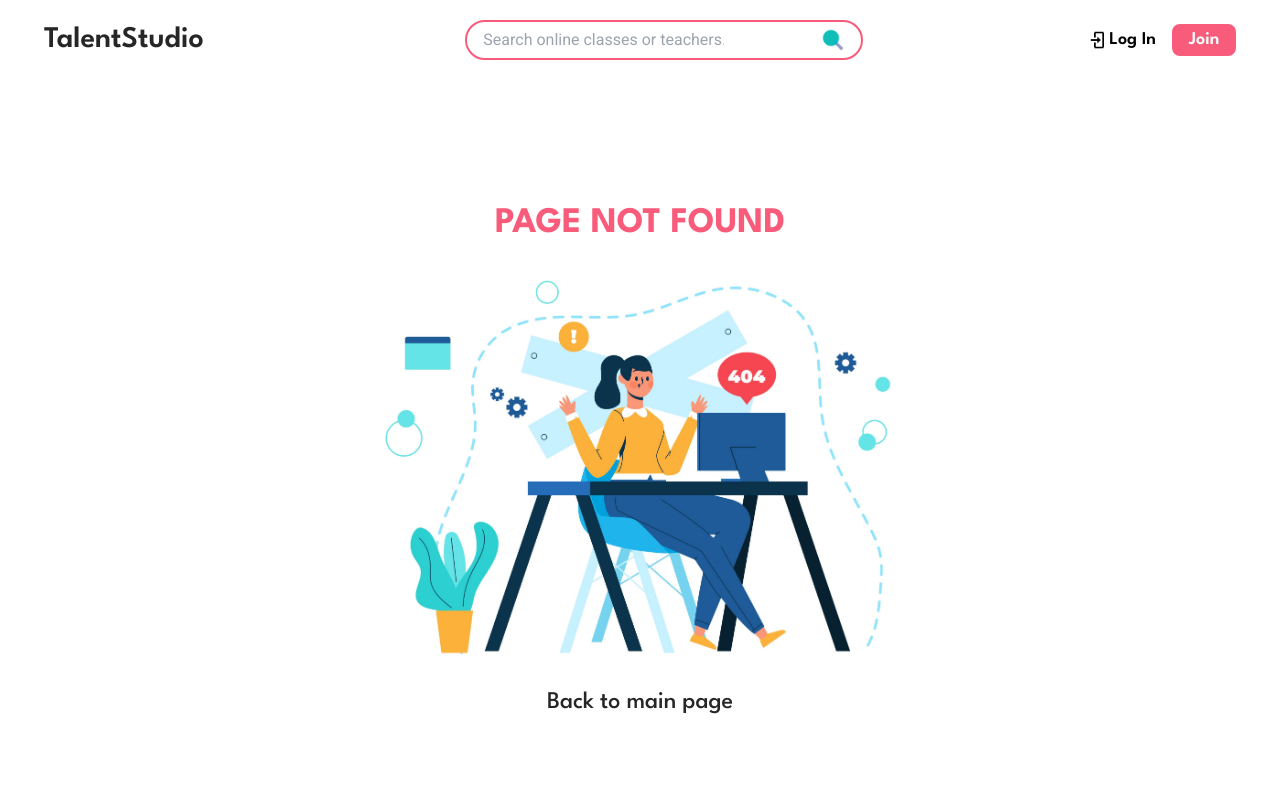
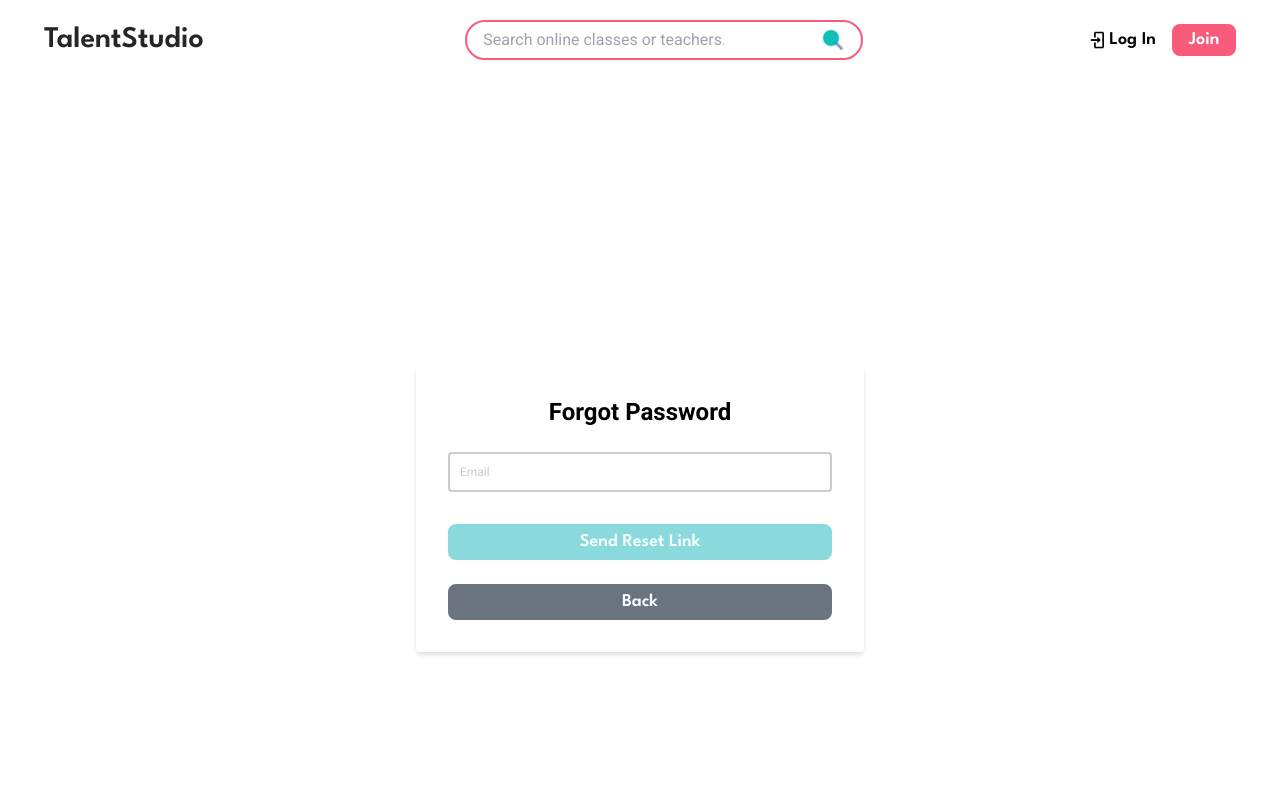
Before and after one commit to Code-the-Dream-School/gg-pac-team4-front, a React (Vite) app: page /forgot-password in a window 1280 px wide. Before the commit this address had no page. Shown: the top 800 px of the page. Built offline with nearby package versions, Linux system fonts and the light colour scheme.

Commit message:
PP-34-Password-reset-form

```diff
--- a/package.json
+++ b/package.json
@@ -17,6 +17,7 @@
     "axios": "^1.6.7",
     "react": "^18.2.0",
     "react-dom": "^18.2.0",
+    "react-modal": "^3.16.1",
     "react-router-dom": "^6.25.1"
   },
   "devDependencies": {
--- a/src/AppRoutes.jsx
+++ b/src/AppRoutes.jsx
@@ -10,6 +10,8 @@ import PaymentForm from './components/payment/PaymentForm.jsx';
 import PrivateRoute from './PrivateRoute.jsx';
 import Register from './components/auth/Register.jsx';
 import SearchBar from './components/search/SearchBar.jsx';
+import ForgotPassword from './components/auth/ForgotPassword'
+import ResetPasswordForm from './components/auth/ResetPasswordForm.jsx';
 
 const AppRoutes = () => {
   return (
@@ -27,6 +29,8 @@ const AppRoutes = () => {
         </Route>
         <Route path="/search" element={<SearchBar />} />
         <Route path="/payment" element={<PaymentForm />} />
+        <Route path="/forgot-password" element={<ForgotPassword />} />
+        <Route path="/reset-password" element={<ResetPasswordForm />} />
       </Routes>
       </main>
       <Footer />
--- /dev/null
+++ b/src/components/auth/ForgotPassword.jsx
@@ -0,0 +1,101 @@
+import React, { useState } from 'react';
+import axios from 'axios';
+import FormInput from "../common/FormInput";
+import { useNavigate } from "react-router-dom";
+import Modal from 'react-modal';
+
+Modal.setAppElement('#root'); // Set the app element for accessibility
+
+const ForgotPassword = () => {
+  const [email, setEmail] = useState('');
+  const [message, setMessage] = useState('');
+  const [formErrors, setFormErrors] = useState({});
+  const [isModalOpen, setIsModalOpen] = useState(false);
+  const navigate = useNavigate();
+
+  const handleSubmit = async (e) => {
+    e.preventDefault();
+
+    if (!email) {
+      setFormErrors({
+        ...formErrors,
+        email: "Email is required",
+      });
+      return;
+    }
+
+    try {
+      const response = await axios.post('http://localhost:8000/api/v1/forgot-password', {
+        email: email
+      }, {
+        headers: {
+          'Content-Type': 'application/json'
+        }
+      });
+      setMessage(''); // Clear the message
+      setIsModalOpen(true); // Open the modal
+    } catch (error) {
+      console.error('Error:', error);
+      if (error.response && error.response.status === 401) {
+        setMessage('Invalid credentials');
+      } else {
+        setMessage(error.response?.data?.message || 'Error sending password reset link');
+      }
+    }
+  };
+
+  return (
+    <div className="flex items-center justify-center min-h-screen">
+      <div className="w-full max-w-md p-8 space-y-6 rounded shadow-md">
+        <h2 className="text-2xl font-bold text-center">Forgot Password</h2>
+        <form onSubmit={handleSubmit} className="space-y-4">
+          {message && <p className="text-red text-sm font-spartan">{message}</p>}
+          {formErrors.email && <p className="text-red text-sm font-spartan">{formErrors.email}</p>}
+          <FormInput
+            type="email"
+            placeholder=" "
+            name="email"
+            value={email}
+            onChange={(e) => setEmail(e.target.value)}    // Update email state on change
+          >
+            Email
+          </FormInput>
+          <button
+            type="submit"
+            className={`w-full text-white font-spartan font-semibold text-lg py-1 px-7 rounded-lg ${email ? 'bg-darkGreen hover:bg-darkGreen-darker' : 'bg-lightGreen cursor-not-allowed'}`}
+            disabled={!email} // Disable button if email is empty
+          >
+            Send Reset Link
+          </button>
+        </form>
+        <button
+          onClick={() => navigate(-1)} // Navigate back on click
+          className="w-full text-white font-spartan font-semibold text-lg py-1 px-7 rounded-lg bg-gray-500 hover:bg-gray-700 mt-4"
+        >
+          Back
+        </button>
+      </div>
+
+      <Modal
+        isOpen={isModalOpen}
+        onRequestClose={() => setIsModalOpen(false)}
+        contentLabel="Confirmation Modal"
+        className="fixed inset-0 flex items-center justify-center z-50"
+        overlayClassName="fixed inset-0 bg-black bg-opacity-50"
+      >
+        <div className="bg-white rounded-lg p-8 shadow-lg max-w-md mx-auto">
+          <h2 className="text-2xl font-bold mb-4">Email Sent</h2>
+          <p className="mb-4">A password reset link has been sent to your email.</p>
+          <button
+            onClick={() => setIsModalOpen(false)} // Close modal on click
+            className="w-full text-white font-spartan font-semibold text-lg py-1 px-7 rounded-lg bg-darkGreen hover:bg-darkGreen-darker"
+          >
+            Close
+          </button>
+        </div>
+      </Modal>
+    </div>
+  );
+};
+
+export default ForgotPassword;
--- a/src/components/auth/Login.jsx
+++ b/src/components/auth/Login.jsx
@@ -48,13 +48,19 @@ const Login = () => {
     }
   }, [isLoggedIn]);
 
+  const handleForgotPassword = () => {
+    navigate("/forgot-password");
+  };
+
   return (
     <div className="flex flex-col gap-5 mt-16 items-center">
       <h1 className="font-spartan text-3xl">Log In</h1>
       <LoginForm onSubmit={handleSubmit}
                   formErrors={formErrors}
                   formData={formData}
-                  handleChange={handleChange}/>
+                  handleChange={handleChange}
+                  onForgotPassword={handleForgotPassword}
+      />
     </div>
   );
 };
--- a/src/components/auth/LoginForm.jsx
+++ b/src/components/auth/LoginForm.jsx
@@ -1,11 +1,10 @@
 import FormInput from "../common/FormInput";
 import { Link } from "react-router-dom";
 
-const LoginForm = ({ onSubmit, formErrors, formData, handleChange }) => {
-    return(
-        <form className=" w-2/3 md:w-1/2 lg:w-1/3 xl:w-3/12" onSubmit={onSubmit}>
+const LoginForm = ({ onSubmit, formErrors, formData, handleChange, onForgotPassword }) => {
+    return (
+        <form className="w-2/3 md:w-1/2 lg:w-1/3 xl:w-3/12" onSubmit={onSubmit}>
             <p className="font-spartan mb-4">Don't have an account? <span><Link to="/register" className="underline">Sign Up</Link></span></p>
-            {/* without passing the empty string in the placeholder attribute the floating label doesn't go back into the input */}
             {formErrors.email && <p className="text-red text-sm font-spartan">{formErrors.email}</p>}
             {formErrors.form && <p className="text-red text-sm font-spartan">{formErrors.form}</p>}
             <FormInput
@@ -28,10 +27,7 @@ const LoginForm = ({ onSubmit, formErrors, formData, handleChange }) => {
             >
                 Password
             </FormInput>
-            {/* <span className="flex items-center gap-1 mb-2">
-                <input id="remember" type='checkbox' className="h-4 w-4 accent-red" />
-                <label htmlFor="remember" className="font-spartan">Remember me</label>
-            </span> */}
+            <button type="button" onClick={onForgotPassword} className="text-lightGreen mt-2 mb-2">Forgot Password?</button>
             <button type="submit" className="bg-red w-full hover:bg-pureWhite hover:text-red hover:border-2 hover:border-red text-white font-spartan font-semibold text-lg py-1 px-7 rounded-lg">Log In</button>
         </form>
     );
--- /dev/null
+++ b/src/components/auth/ResetPasswordForm.jsx
@@ -0,0 +1,86 @@
+import React, { useState, useEffect } from 'react';
+import axios from 'axios';
+import FormInput from "../common/FormInput";
+import { useNavigate } from "react-router-dom";
+
+const ResetPasswordForm = () => {
+  const [password, setPassword] = useState('');
+  const [confirmPassword, setConfirmPassword] = useState('');
+  const [message, setMessage] = useState('');
+  const navigate = useNavigate();
+  const [token, setToken] = useState('');
+
+  useEffect(() => {
+    const urlToken = new URLSearchParams(window.location.search).get('token');
+    console.log('Extracted token from URL:', urlToken);
+    if (urlToken) {
+      setToken(urlToken);
+    } else {
+      console.error('No token found in URL');
+    }
+  }, []);
+
+  const handleSubmit = async (e) => {
+    e.preventDefault();
+    if (password !== confirmPassword) {
+      setMessage('Passwords do not match');
+      return;
+    }
+
+    try {
+      const response = await axios.patch('http://localhost:8000/api/v1/reset-password', {
+        token: token,
+        newPassword: password
+      }, {
+        headers: {
+          'Content-Type': 'application/json'
+        }
+      });
+      setMessage('Password reset successful');
+      navigate('/login');
+    } catch (error) {
+      console.error('Error:', error);
+      setMessage(error.response?.data?.message || 'Error resetting password');
+    }
+  };
+
+  const arePasswordsEntered = () => password && confirmPassword;
+
+  return (
+    <div className="flex items-center justify-center min-h-screen">
+      <div className="w-full max-w-md p-8 space-y-6 rounded shadow-md">
+        <h2 className="text-2xl font-bold text-center">Reset Password</h2>
+        <form onSubmit={handleSubmit} className="space-y-4">
+          {message && <p className="text-red text-sm font-spartan">{message}</p>}
+          <FormInput
+            type="password"
+            placeholder=" "
+            name="password"
+            value={password}
+            onChange={(e) => setPassword(e.target.value)}
+          >
+            New Password
+          </FormInput>
+          <FormInput
+            type="password"
+            placeholder=" "
+            name="confirmPassword"
+            value={confirmPassword}
+            onChange={(e) => setConfirmPassword(e.target.value)}
+          >
+            Confirm New Password
+          </FormInput>
+          <button
+            type="submit"
+            className={`w-full text-white font-spartan font-semibold text-lg py-1 px-7 rounded-lg ${arePasswordsEntered() ? 'bg-darkGreen hover:bg-darkGreen-darker' : 'bg-lightGreen cursor-not-allowed'}`}
+            disabled={!arePasswordsEntered()}
+          >
+            Reset Password
+          </button>
+        </form>
+      </div>
+    </div>
+  );
+};
+
+export default ResetPasswordForm;
--- a/src/components/layouts/Footer.jsx
+++ b/src/components/layouts/Footer.jsx
@@ -1,6 +1,6 @@
 const Footer = () => {
   return (
-    <footer className="flex w-screen  flex-row items-center text-center justify-center bg-lightGreen w-full h-24  text-black">
+    <footer className="flex w-screen  flex-row items-center text-center justify-center bg-lightGreen  h-24  text-black">
       <p>CTD Practicum Team 4</p>
     </footer>
   );
```
Also changed, not shown: 1 other file (tests, documents, lock files or other folders).
